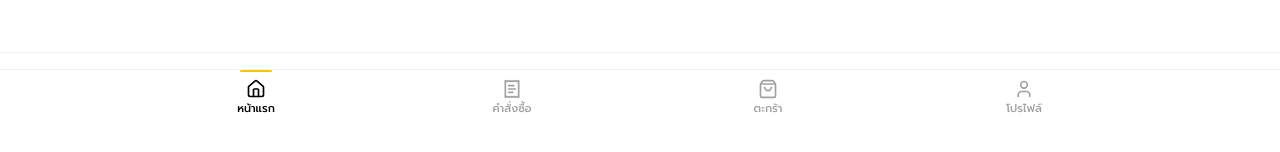
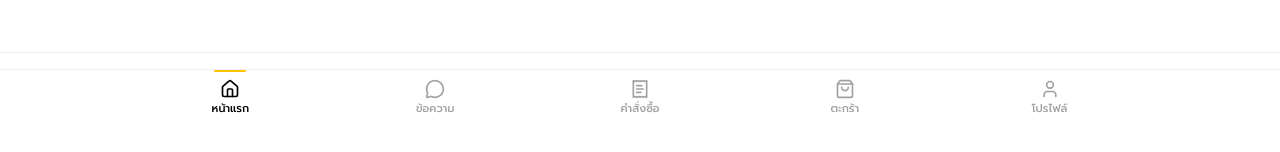
Before and after one commit to armuxui3239-rgb/FoodFlow2026, a Next.js app: page / in a window 1280 px wide. Shown: the part 674-826 px from the top of the page. Built offline with nearby package versions, Linux system fonts and the light colour scheme; no server answers.

Commit message:
feat(ui): แถบล่างลูกค้า 4→5 แท็บ เพิ่ม "ข้อความ" (/messages) ตามดีไซน์ v4

```diff
--- a/src/components/app-shell.tsx
+++ b/src/components/app-shell.tsx
@@ -3,12 +3,13 @@
 import Link from 'next/link';
 import { usePathname } from 'next/navigation';
 import { useEffect } from 'react';
-import { Home, ReceiptText, ShoppingBag, User } from 'lucide-react';
+import { Home, MessageCircle, ReceiptText, ShoppingBag, User } from 'lucide-react';
 import { useCart, useSession } from '@/lib/client';
 import { BrandLogo } from '@/components/brand-logo';
 
 const TABS = [
   { href: '/', label: 'หน้าแรก', icon: Home },
+  { href: '/messages', label: 'ข้อความ', icon: MessageCircle },
   { href: '/orders', label: 'คำสั่งซื้อ', icon: ReceiptText },
   { href: '/cart', label: 'ตะกร้า', icon: ShoppingBag },
   { href: '/profile', label: 'โปรไฟล์', icon: User },
@@ -69,7 +70,7 @@ export function AppShell({ children }: { children: React.ReactNode }) {
         aria-label="เมนูหลัก"
         className="fixed inset-x-0 bottom-0 z-40 border-t border-line bg-white/95 pb-[env(safe-area-inset-bottom)] backdrop-blur"
       >
-        <div className="mx-auto grid max-w-5xl grid-cols-4">
+        <div className="mx-auto grid max-w-5xl grid-cols-5">
           {TABS.map(({ href, label, icon: Icon }) => {
             const active = href === '/' ? pathname === '/' : pathname.startsWith(href);
             return (
```
